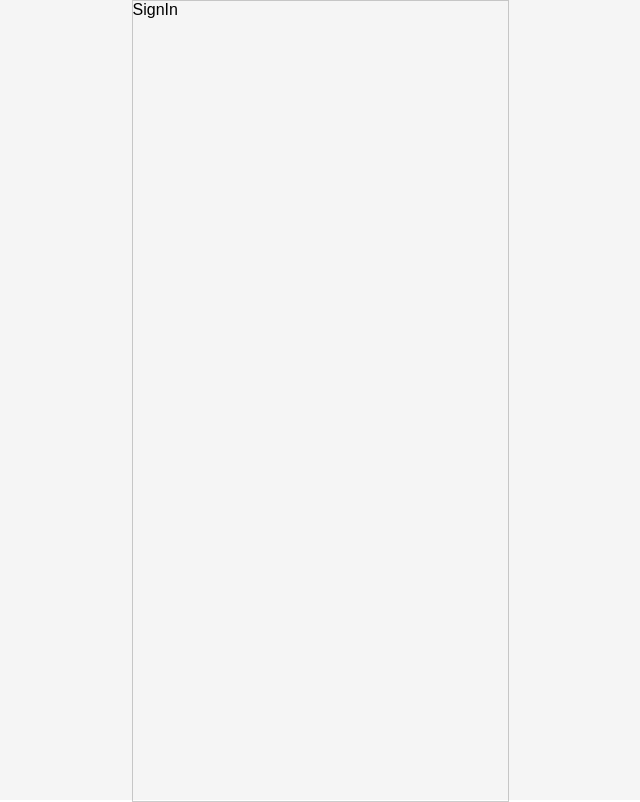
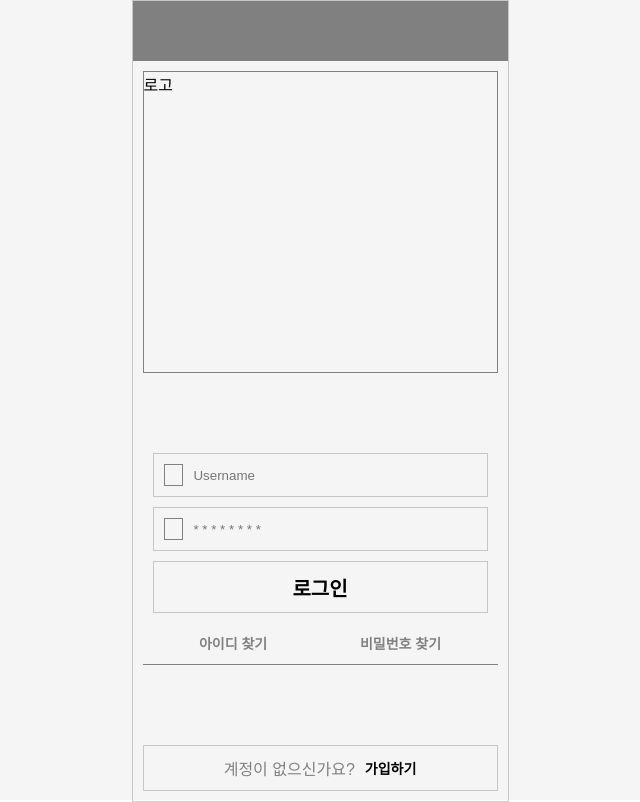
Before and after one commit to Team-Nubigo/Nubigo, a React (Create React App) app in the folder client/: page /signin in a window 1280 px wide. Shown: the whole page, without its empty margins (320-960 px from the left). Built offline with nearby package versions, Linux system fonts and the light colour scheme.

Commit message:
feat: signin page layout setting

```diff
--- a/client/src/pages/signIn.tsx
+++ b/client/src/pages/signIn.tsx
@@ -1,12 +1,183 @@
 import React from 'react';
 import * as S from '../styles/common';
+import styled from 'styled-components';
 
 const SignIn = () => {
   return (
     <S.Layout>
-      <S.Inner>SignIn</S.Inner>
+      <S.Inner>
+        <Col>
+        <HeaderSample></HeaderSample>
+
+          <Logo>로고</Logo>
+          <LoginFormSection>
+            <LoginFormIdBox>
+              <Row>
+                <LoginFormIdIcon></LoginFormIdIcon>
+                <LoginFormIdInput placeholder='Username'></LoginFormIdInput>
+              </Row>
+            </LoginFormIdBox>
+            <LoginFormPwBox>
+              <Row>
+                <LoginFormPwIcon></LoginFormPwIcon>
+                <LoginFormPwInput placeholder='* * * * * * * *'></LoginFormPwInput>
+              </Row>
+            </LoginFormPwBox>
+            <SubmitBtn>로그인</SubmitBtn>
+            <Row>
+            <ForgotIdBtn>아이디 찾기</ForgotIdBtn>
+            <ForgotPwBtn>비밀번호 찾기</ForgotPwBtn>
+          </Row>
+          </LoginFormSection>
+
+    <SignUpBox>
+
+        계정이 없으신가요?
+        <SignUpBtn>가입하기</SignUpBtn>
+    </SignUpBox>
+
+        </Col>
+      </S.Inner>
     </S.Layout>
   );
 };
 
 export default SignIn;
+const HeaderSample = styled.div`
+  height:60px;
+  background:gray;
+  position:absolute;
+  top:0;
+  left:0;
+  width:100%;
+
+`
+
+
+const Col = styled.div`
+  display: flex;
+  flex-direction: column;
+  padding: 10px;
+  height:100vh;
+  box-sizing:border-box;
+  justify-content: space-between;
+  position:relative;
+  overflow:hidden;
+`;
+
+const Row = styled.div`
+  display: flex;
+  padding: 10px;
+  align-items: center;
+  justify-content: space-around;
+`;
+
+const Logo = styled.div`
+  margin-top:60px;
+  height: 300px;
+  min-height:200px;
+  border: 1px solid gray;
+`;
+
+const LoginFormSection = styled.section`
+  border-bottom: 1px solid gray;
+`;
+
+const LoginFormIdBox = styled.div`
+  margin:10px;
+  font-weight: bold;
+  font-size: 1.8rem;
+  border:1px solid rgb(128,128,128,0.4);
+`;
+
+const LoginFormIdIcon = styled.div`
+  width:20px;
+  height:20px;
+  border:1px solid gray;
+`
+
+const LoginFormIdInput = styled.input`
+  width:100%;
+  height:100%;
+  outline:none;
+  border:none;
+  background: whitesmoke;
+  padding-left:10px;
+`;
+
+const LoginFormPwBox = styled.div`
+
+  margin:10px;
+  font-weight: bold;
+  font-size: 1.8rem;
+  border:1px solid rgb(128,128,128,0.4);
+`;
+
+
+const LoginFormPwIcon = styled.div`
+    width:20px;
+  height:20px;
+  border:1px solid gray;
+`
+
+const LoginFormPwInput = styled.input`
+  width:100%;
+  height:100%;
+
+  outline:none;
+  border:none;
+  background: whitesmoke;
+  padding-left:10px;
+  `;
+
+
+const SubmitBtn = styled.div`
+  margin:10px;
+  height:50px;
+  border:1px solid rgb(128,128,128,0.4);
+  color:black;
+  font-weight:bold;
+  display:flex;
+  justify-content:center;
+  align-items:center;
+  font-size:2.0rem;
+
+  &:hover{
+    background:rgb(128,128,128,0.4);
+    cursor:pointer;
+  }
+`
+
+
+const ForgotIdBtn = styled.div`
+  display:flex;
+  justify-content:center;
+  align-items:center;
+  font-weight: bold;
+  font-size:1.4rem;
+  color:gray;
+  border-bottom:1px solid whitesmoke;
+  &:hover{
+    cursor:pointer;
+    border-bottom:1px solid blue;
+    color:blue;
+  }
+`
+
+const ForgotPwBtn = styled(ForgotIdBtn)`
+
+`
+
+const SignUpBox = styled.div`
+  display:flex;
+  justify-content:center;
+  align-items:center;
+  padding:10px;
+  color:gray;
+  margin-top:10px;
+  border:1px solid rgb(128,128,128,0.4);
+`
+const SignUpBtn = styled(ForgotIdBtn)`
+  margin-left:10px;
+  color:black;
+`
```
